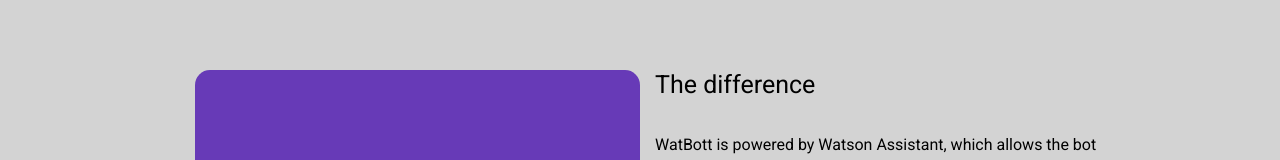
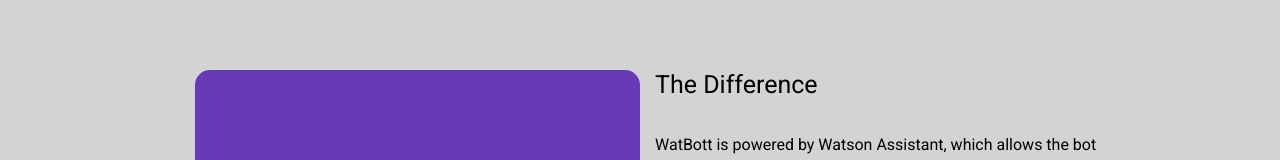
Before and after one commit to PayaamEmami/watbott, an Angular app: page /about in a window 1280 px wide. Shown: the part 126-286 px from the top of the page. Built offline with nearby package versions, Linux system fonts and the light colour scheme.

Commit message:
fixed capitalization.

```diff
--- a/src/app/components/about/about.component.html
+++ b/src/app/components/about/about.component.html
@@ -10,7 +10,7 @@
         </div>
         <div class="promo-desc">
           <h2>
-            The difference
+            The Difference
           </h2>
           <p>
             WatBott is powered by Watson Assistant, which allows the bot to
```
